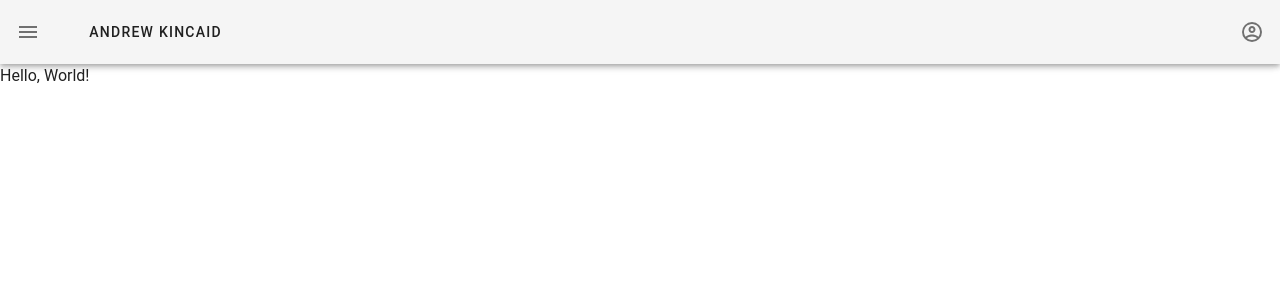
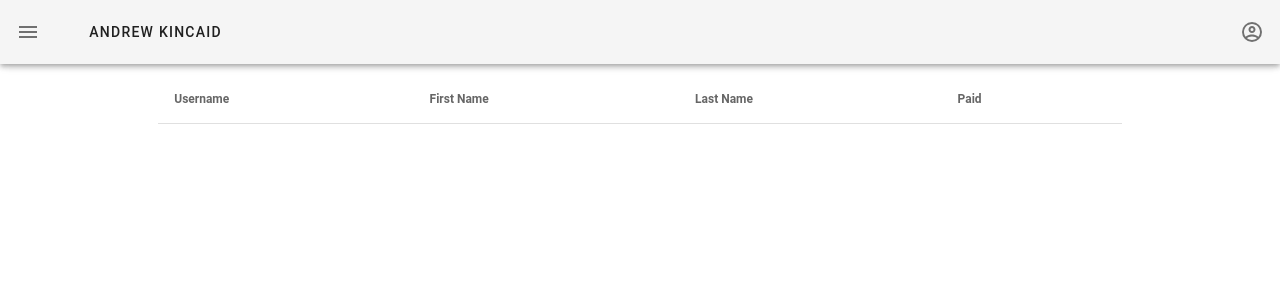
Before and after one commit to atkincaid74/andrew-kincaid, a Vue app in the folder myapp/: page /userhome in a window 1280 px wide. Shown: the top 300 px of the page. Built offline with nearby package versions, Linux system fonts and the light colour scheme; the HTML template or start-up script is replaced by a standard one; what vue-session would draw is missing.

Commit message:
User homepage table and jojo table added

```diff
--- a/myapp/src/components/home/UserHomepage.vue
+++ b/myapp/src/components/home/UserHomepage.vue
@@ -1,13 +1,115 @@
 <template>
-    <p>
-        Hello, World!
-    </p>
-
+    <div>
+        <v-container>
+            <v-row justify="center">
+                <v-col cols="10">
+                    <v-data-table
+                        :headers="headers"
+                        :items="users"
+                        disable-pagination
+                        hide-default-footer
+                    ></v-data-table>
+                </v-col>
+            </v-row>
+        </v-container>
+        <v-container v-if="username === 'jojo69'">
+            <v-row justify="center">
+                <v-col cols="10">
+                    <v-data-table
+                        :headers="headersJojo"
+                        :items="dataJojo"
+                        disable-pagination
+                        hide-default-footer
+                    ></v-data-table>
+                </v-col>
+            </v-row>
+        </v-container>
+    </div>
 </template>
 
 <script>
+    import { mapState } from 'vuex';
+
     export default {
         name: "UserHomepage",
+        computed: {
+            ...mapState({
+                username: state => state.username,
+                userFirstName: state => state.userFirstName,
+                userLastName: state => state.userLastName,
+                userPaid: state => state.userPaid,
+            }),
+            users() {
+                return [
+                    {
+                        user: this.username,
+                        first: this.userFirstName,
+                        last: this.userLastName,
+                        paid: this.paid,
+                    },
+                ];
+            }
+        },
+        data: () => ({
+            headers: [
+                {text: 'Username', value: 'user'},
+                {text: 'First Name', value: 'first'},
+                {text: 'Last Name', value: 'last'},
+                {text: 'Paid', value: 'paid'},
+            ],
+            headersJojo: [
+                {text: 'Joanne', value: 'jojo', align: 'center'},
+                {text: 'Category', value: 'cat', align: 'center'},
+                {text: 'Andrew', value: 'andy', align: 'center'},
+            ],
+            dataJojo: [
+                {
+                    jojo: 'Yes',
+                    cat: 'Prettiest ever?',
+                    andy: 'No',
+                },
+                {
+                    jojo: 'Yes',
+                    cat: 'As cute as it gets?',
+                    andy: 'No',
+                },
+                {
+                    jojo: 'Yes',
+                    cat: 'The most fun?',
+                    andy: 'No',
+                },
+                {
+                    jojo: 'Yes',
+                    cat: 'The sweetest?',
+                    andy: 'No',
+                },
+                {
+                    jojo: 'Yes',
+                    cat: 'Knows all of the Lil\' Jon?',
+                    andy: 'No',
+                },
+                {
+                    jojo: 'Yes',
+                    cat: 'Pro kickballer?',
+                    andy: 'No',
+                },
+                {
+                    jojo: 'Yes',
+                    cat: 'Has the cutest butt?',
+                    andy: 'No',
+                },
+                {
+                    jojo: '7',
+                    cat: 'Final Score',
+                    andy: '0',
+                },
+                {
+                    jojo: 'Yes',
+                    cat: 'Clearly the best ever?',
+                    andy: 'No',
+                },
+            ]
+        }),
     }
 </script>
 
```
